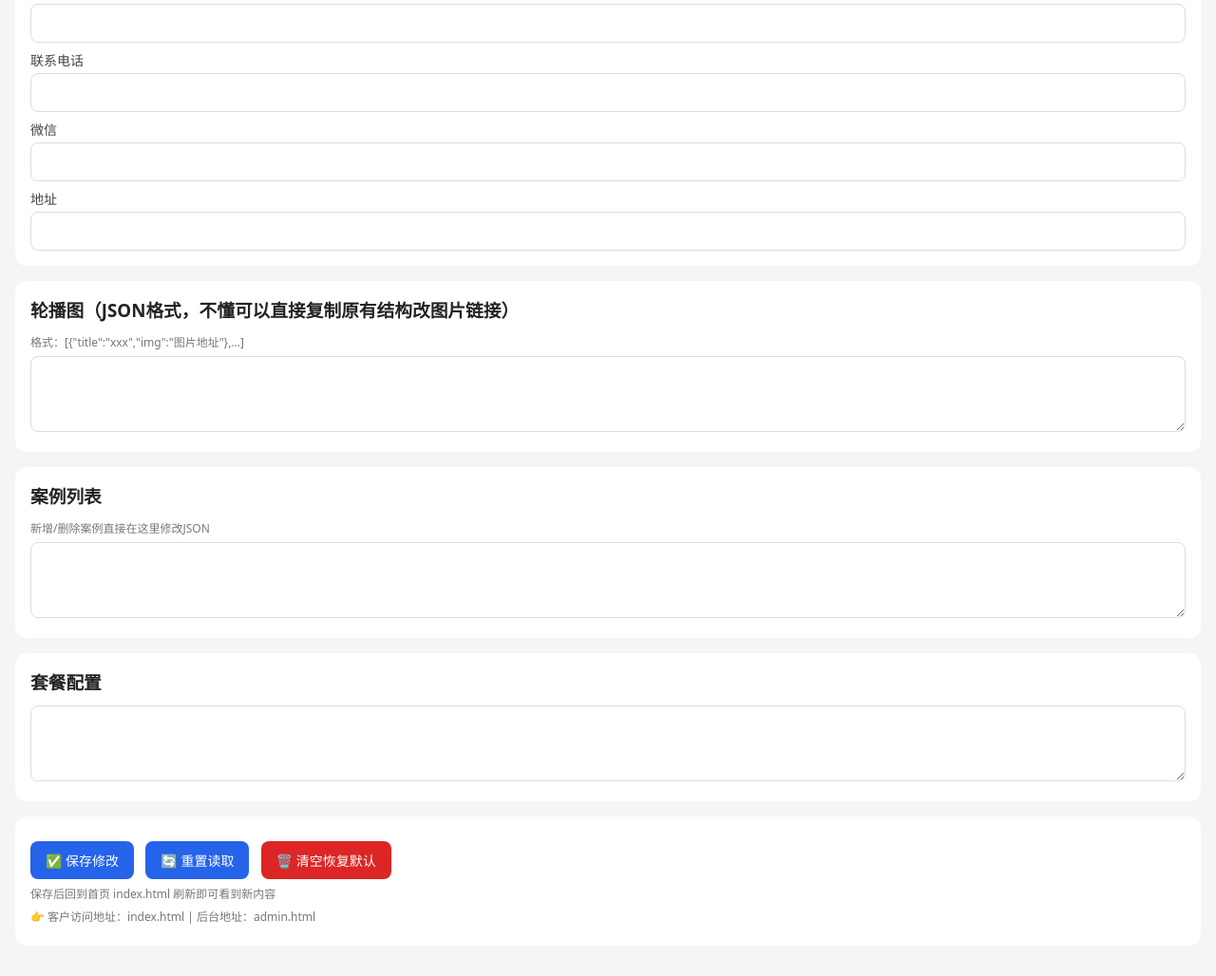
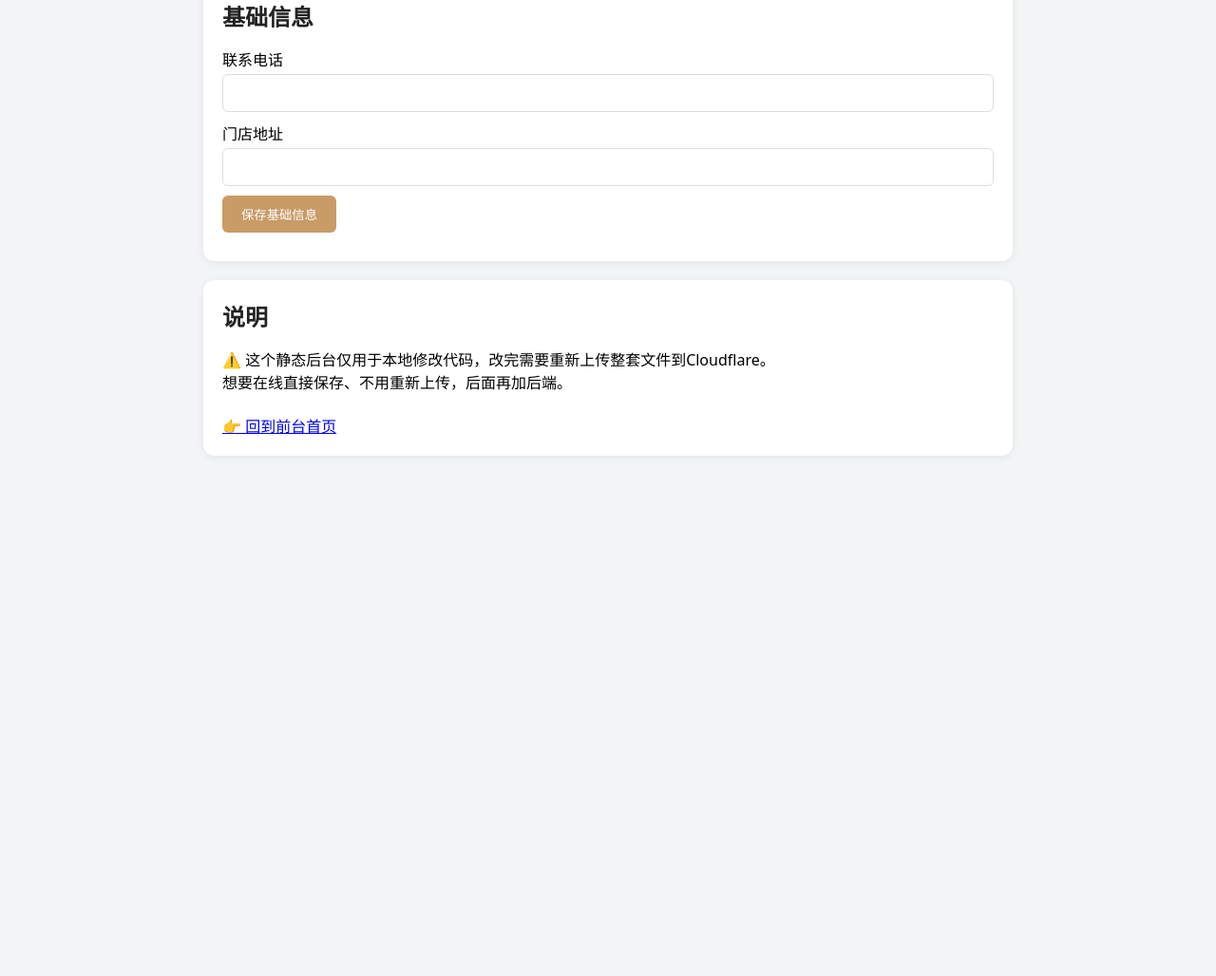
Before and after one commit to hzr123hzr/zhuangxiu-website, a plain HTML site: page admin.html in a window 1280 px wide. Shown: the part 91-1119 px from the top of the page at 95% size. After the commit the page ends 800 px from the top, so only its background shows below. Drawn offline with Linux system fonts and the light colour scheme.

Commit message:
Refactor admin.html for improved layout and content

```diff
--- a/admin.html
+++ b/admin.html
@@ -3,87 +3,45 @@
 <head>
 <meta charset="UTF-8">
 <meta name="viewport" content="width=device-width, initial-scale=1.0">
-<title>装修小程序后台管理</title>
-<script src="./config.js"></script>
+<title>后台｜璟象装饰</title>
+<script src="config.js"></script>
 <style>
 *{margin:0;padding:0;box-sizing:border-box;font-family:system-ui}
-body{padding:16px;background:#f4f5f7;}
-.box{background:#fff;border-radius:12px;padding:16px;margin-bottom:16px;}
-h3{margin-bottom:12px;color:#222;}
-label{display:block;margin:8px 0 4px;font-size:14px;color:#444;}
-input,textarea{width:100%;border:1px solid #ddd;border-radius:8px;padding:10px;font-size:14px;}
-textarea{min-height:80px;}
-button{padding:10px 16px;border:none;border-radius:8px;background:#2563eb;color:#fff;margin-right:8px;margin-top:10px;font-size:14px;}
-.danger{background:#dc2626;}
-.tip{font-size:12px;color:#777;margin:6px 0;}
+body{padding:24px;background:#f3f4f6;max-width:900px;margin:0 auto}
+.box{background:#fff;padding:20px;border-radius:12px;margin-bottom:20px;box-shadow:0 2px 8px #00000010}
+h2{margin-bottom:16px;color:#222}
+label{display:block;margin:10px 0 4px}
+input,textarea{width:100%;padding:10px;border:1px solid #ddd;border-radius:6px}
+textarea{min-height:80px}
+button{padding:10px 20px;background:#c89b67;color:#fff;border:none;border-radius:6px;margin-top:10px;cursor:pointer}
+.tip{color:green;margin:10px 0}
 </style>
 </head>
 <body>
+<h1>璟象装饰后台管理</h1>
 <div class="box">
-  <h3>基础信息（电话、地址、标题）</h3>
-  <label>网站标题</label>
-  <input id="cfg_title">
+  <h2>基础信息</h2>
   <label>联系电话</label>
-  <input id="cfg_tel">
-  <label>微信</label>
-  <input id="cfg_wx">
-  <label>地址</label>
-  <input id="cfg_addr">
+  <input id="tel">
+  <label>门店地址</label>
+  <input id="addr">
+  <button onclick="saveBase()">保存基础信息</button>
+  <div class="tip" id="tipBase"></div>
 </div>
+<div class="box">
+  <h2>说明</h2>
+  <p>⚠️ 这个静态后台仅用于本地修改代码，改完需要重新上传整套文件到Cloudflare。</p>
+  <p>想要在线直接保存、不用重新上传，后面再加后端。</p>
+  <br>
+  <a href="index.html">👉 回到前台首页</a>
+</div>
+<script>
+document.getElementById('tel').value = SITE_CONFIG.base.tel;
+document.getElementById('addr').value = SITE_CONFIG.base.addr;
 
-<div class="box">
-  <h3>轮播图（JSON格式，不懂可以直接复制原有结构改图片链接）</h3>
-  <div class="tip">格式：[{"title":"xxx","img":"图片地址"},...]</div>
-  <textarea id="cfg_swiper"></textarea>
-</div>
-
-<div class="box">
-  <h3>案例列表</h3>
-  <div class="tip">新增/删除案例直接在这里修改JSON</div>
-  <textarea id="cfg_case"></textarea>
-</div>
-
-<div class="box">
-  <h3>套餐配置</h3>
-  <textarea id="cfg_pkg"></textarea>
-</div>
-
-<div class="box">
-  <button onclick="saveAll()">✅ 保存修改</button>
-  <button onclick="loadAll()">🔄 重置读取</button>
-  <button class="danger" onclick="Store.reset()">🗑️ 清空恢复默认</button>
-  <div class="tip">保存后回到首页 index.html 刷新即可看到新内容</div>
-  <div class="tip">👉 客户访问地址：index.html | 后台地址：admin.html</div>
-</div>
-
-<script>
-function loadAll(){
-  const c = window.SITE_CONFIG
-  document.getElementById('cfg_title').value = c.base.title
-  document.getElementById('cfg_tel').value = c.base.tel
-  document.getElementById('cfg_wx').value = c.base.wx
-  document.getElementById('cfg_addr').value = c.base.address
-  document.getElementById('cfg_swiper').value = JSON.stringify(c.swiper,null,2)
-  document.getElementById('cfg_case').value = JSON.stringify(c.cases,null,2)
-  document.getElementById('cfg_pkg').value = JSON.stringify(c.packages,null,2)
+function saveBase(){
+  document.getElementById('tipBase').innerText = "提示：静态站无法直接在线保存，修改config.js文件后重新上传！";
 }
-function saveAll(){
-  try{
-    window.SITE_CONFIG.base.title = document.getElementById('cfg_title').value
-    window.SITE_CONFIG.base.tel = document.getElementById('cfg_tel').value
-    window.SITE_CONFIG.base.wx = document.getElementById('cfg_wx').value
-    window.SITE_CONFIG.base.address = document.getElementById('cfg_addr').value
-    window.SITE_CONFIG.swiper = JSON.parse(document.getElementById('cfg_swiper').value)
-    window.SITE_CONFIG.cases = JSON.parse(document.getElementById('cfg_case').value)
-    window.SITE_CONFIG.packages = JSON.parse(document.getElementById('cfg_pkg').value)
-    Store.save()
-    alert('保存成功！打开 index.html 刷新查看效果')
-  }catch(e){
-    alert('JSON格式错误！检查逗号、引号')
-    console.error(e)
-  }
-}
-loadAll()
 </script>
 </body>
 </html>
```
